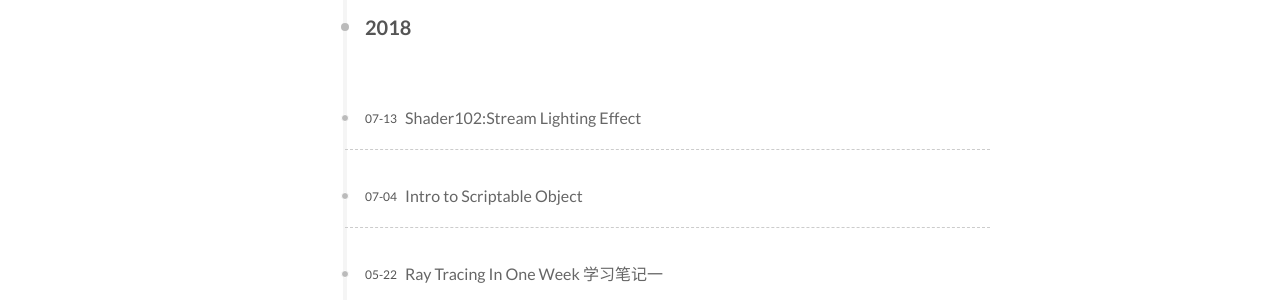
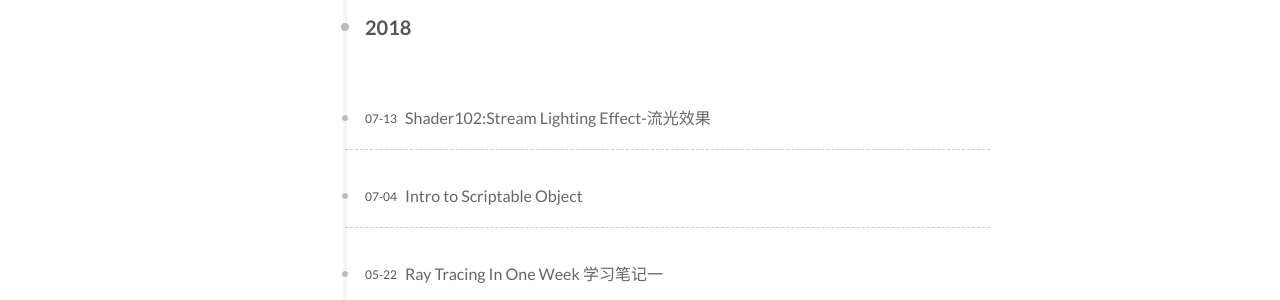
Before and after one commit to XJoshua/XJoshua.github.io, a Jekyll site: the page built from archives/index.html, in a window 1280 px wide. Shown: the part 377-677 px from the top of the page. Built offline with Jekyll 4.4.1, drawn with Linux system fonts in a browser that asks for light colours.

Commit message:
fix title

```diff
--- a/_posts/2018-07-13-Shader102-StreamLighting.md
+++ b/_posts/2018-07-13-Shader102-StreamLighting.md
@@ -1,5 +1,5 @@
 ---
-title: Shader102:Stream Lighting Effect
+title: Shader102:Stream Lighting Effect-流光效果
 description: 一个简单的流光Shader，用在2D图片上。
 categories:
   - Unity
@@ -8,7 +8,7 @@ tags: null
 published: true
 ---
 
-## Shader102: Stream Lighting Effect
+## Shader102: 流光效果
 
 有空的时候会学着写一些Shader，正好有个朋友问到Logo的流光，就想试着写了一个。一开始的时候立即想到用数学方法写，写了一半发现效果一直调不好。。。只好上网找找资料，结果发现大部分都是用另外做的一张流光图叠加达到效果，嗯。。。虽然有点偷懒，不过确实简单很多。所以就开心的放弃了写了一半的数学方法，就地25.
 
```
